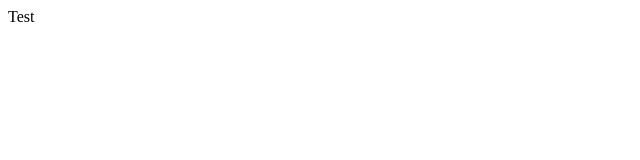
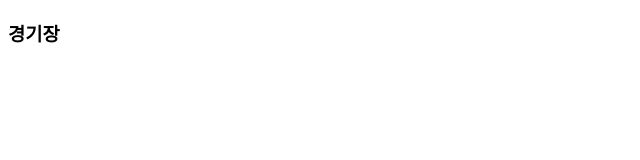
Before and after one commit to CodeSoom/project-react-5-lazy-sky, a React app: page / in a window 1280 px wide. Shown: the top 160 px of the page, without its empty margins (0-640 px from the left). Built offline with nearby package versions, Linux system fonts and the light colour scheme.

Commit message:
Testing jest

```diff
--- a/babel.config.js
+++ b/babel.config.js
@@ -10,4 +10,12 @@ module.exports = {
     ],
     '@babel/preset-react',
   ],
+  plugins: [
+    [
+      '@babel/plugin-transform-react-jsx',
+      {
+        runtime: 'automatic',
+      },
+    ],
+  ],
 };
--- a/src/App.jsx
+++ b/src/App.jsx
@@ -1,7 +1,17 @@
 import React from 'react';
+
+function Stadium() {
+  return (
+    <div>
+      <h3>경기장</h3>
+    </div>
+  );
+}
 
 export default function App() {
   return (
-    <div>Test</div>
+    <div>
+      <Stadium />
+    </div>
   );
 }
```
Also changed, not shown: .eslintrc.js, 1 other file (tests, documents, lock files or other folders).
